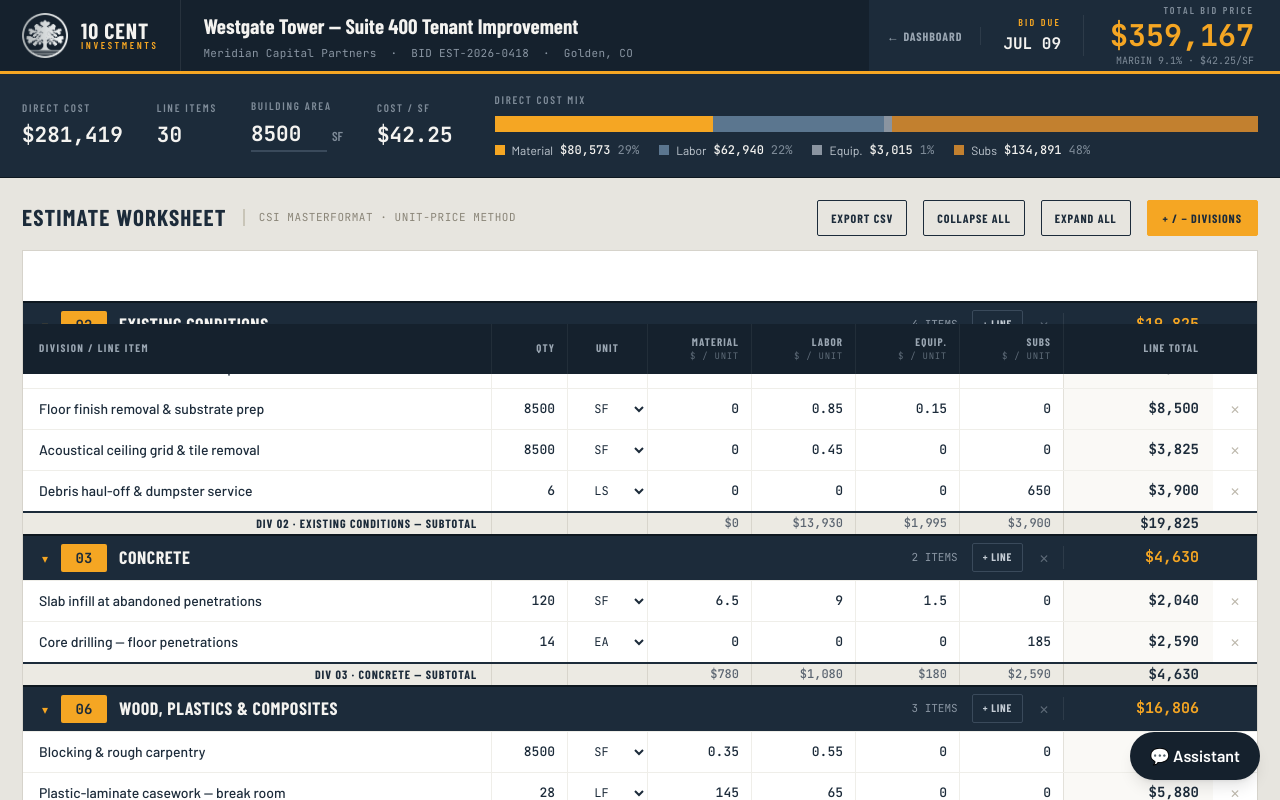
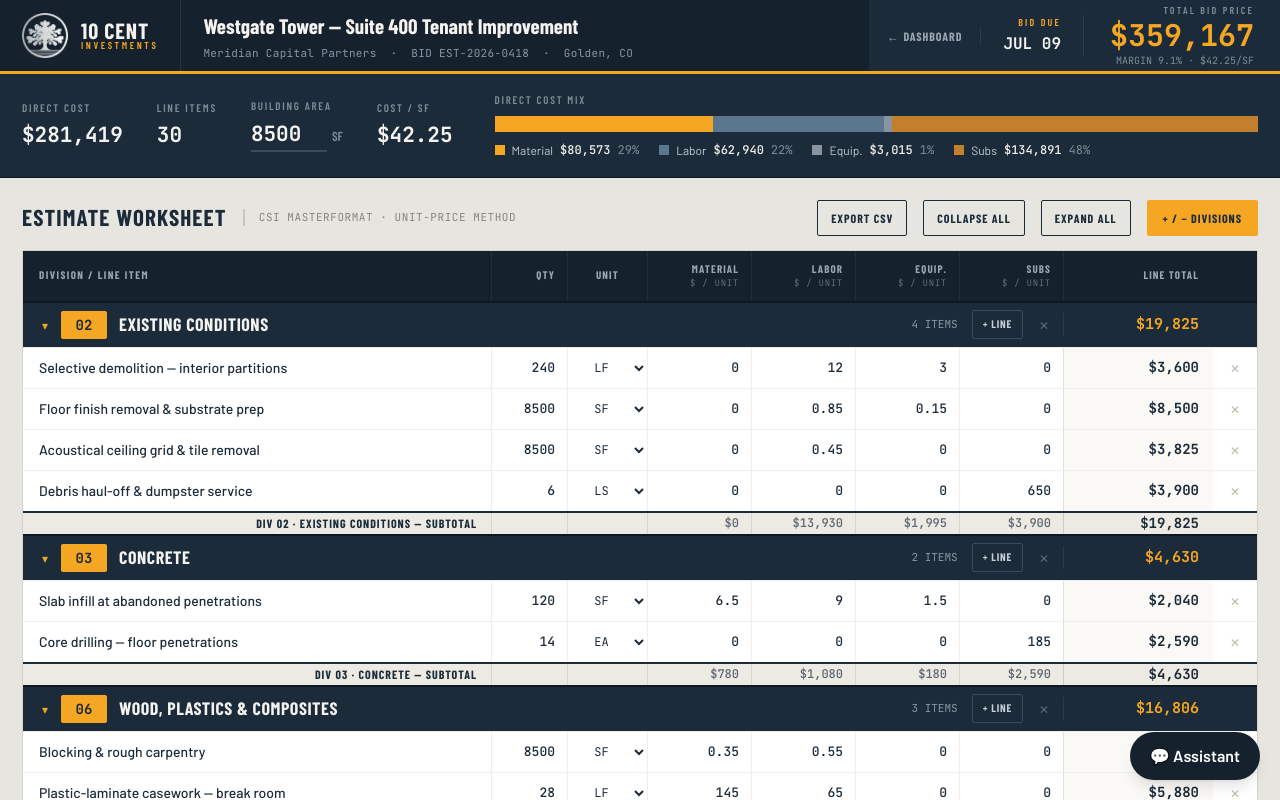
Before and after one commit to jesseh-tech/construction-tools-app, a Next.js app: page /estimate in a window 1280 px wide. Shown: the top 800 px of the page. Built offline with nearby package versions, Linux system fonts and the light colour scheme.

Commit message:
Fix: remove broken sticky on estimate table header (conflicted with .xscroll overflow container, overlapping/cutting the first division row in half)

```diff
--- a/app/estimate/page.tsx
+++ b/app/estimate/page.tsx
@@ -202,7 +202,7 @@ export default function EstimatePage() {
         {/* table panel */}
         <div className="xscroll">
         <div style={{ background: "#fff", border: "1px solid #d6d3cb", minWidth: 1010 }}>
-          <div style={{ position: "sticky", top: 74, zIndex: 40, display: "flex", alignItems: "stretch", height: 50, background: "#15212d", color: "#9aa6b2", textTransform: "uppercase" }}>
+          <div style={{ display: "flex", alignItems: "stretch", height: 50, background: "#15212d", color: "#9aa6b2", textTransform: "uppercase" }}>
             <div style={{ flex: 1, minWidth: 240, display: "flex", alignItems: "center", paddingLeft: 16, fontFamily: "'Barlow Condensed'", fontWeight: 700, fontSize: 11, letterSpacing: "0.13em" }}>Division / Line Item</div>
             <div style={{ width: 76, flex: "none", display: "flex", alignItems: "center", justifyContent: "flex-end", padding: "0 12px", fontFamily: "'Barlow Condensed'", fontWeight: 700, fontSize: 11, letterSpacing: "0.1em", borderLeft: "1px solid rgba(255,255,255,0.06)" }}>Qty</div>
             <div style={{ width: 80, flex: "none", display: "flex", alignItems: "center", justifyContent: "center", fontFamily: "'Barlow Condensed'", fontWeight: 700, fontSize: 11, letterSpacing: "0.1em", borderLeft: "1px solid rgba(255,255,255,0.06)" }}>Unit</div>
```
